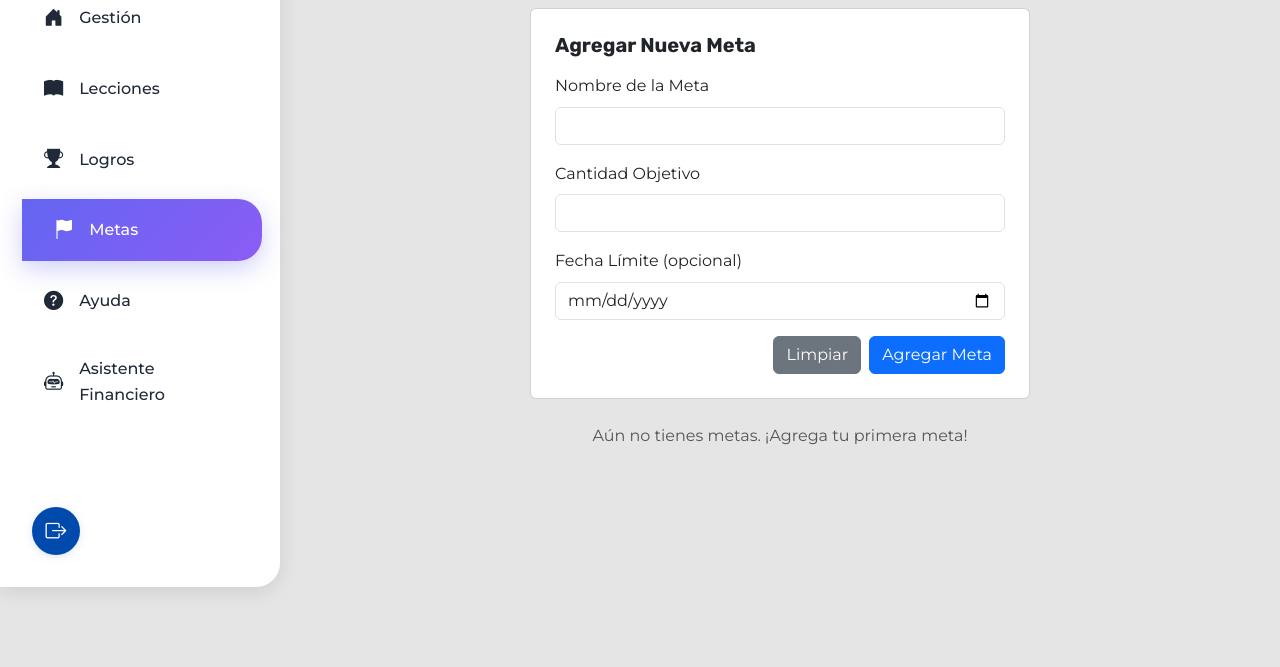
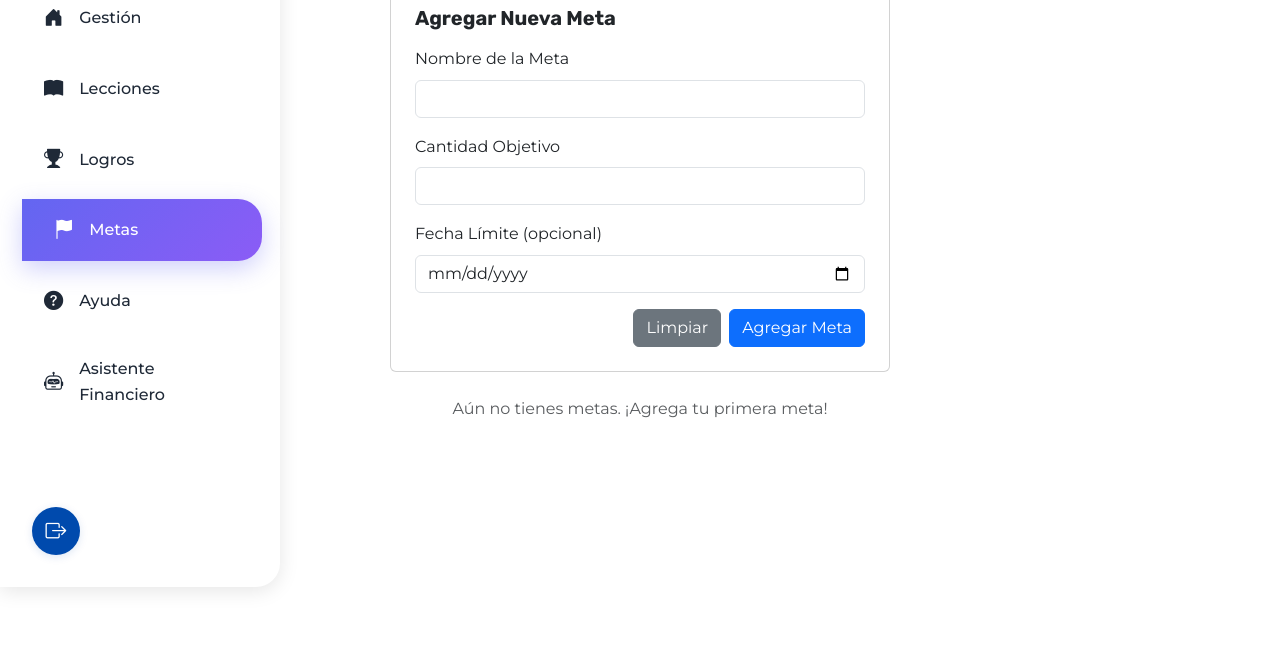
Before and after one commit to NoheliaCastro/Finx, a plain HTML site: page goals.html in a window 1280 px wide. Shown: the part 213-880 px from the top of the page. Drawn offline with nearby package versions, Linux system fonts and the light colour scheme.

Commit message:
Actualización de estilos en goals.html: se unificó el fondo de la página y se ajustaron los estilos de las tarjetas de metas para mejorar la visualización en modo claro y oscuro. Se eliminaron reglas innecesarias y se optimizó el diseño de la barra de navegación.

```diff
--- a/goals.html
+++ b/goals.html
@@ -13,15 +13,21 @@
     <link rel="stylesheet" href="https://cdn.jsdelivr.net/npm/bootstrap-icons@1.10.5/font/bootstrap-icons.css">
     <link rel="stylesheet" href="css/chatbot-sidebar.css">
     <style>
-        body {
-            background: #E6E5E5;
-        }
-        [data-bs-theme="dark"] body {
-            background: #181C24;
+        html, body {
+            background: #fff;
+            margin: 0;
+            padding: 0;
+            width: 100vw;
+            min-height: 100vh;
         }
         .main-section, .goals-section {
-            background: linear-gradient(135deg, var(--light-background, #fff) 0%, var(--background-color, #E6E5E5) 100%);
+            background: #fff;
             min-height: 100vh;
+            margin: 0;
+            padding: 0;
+        }
+        [data-bs-theme="dark"] html, [data-bs-theme="dark"] body {
+            background: #181C24;
         }
         [data-bs-theme="dark"] .main-section, [data-bs-theme="dark"] .goals-section {
             background: linear-gradient(135deg, #232A36 0%, #181C24 100%);
@@ -291,21 +297,13 @@
             --fun-orange: #f97316;
             --fun-yellow: #eab308;
         }
-        [data-bs-theme="dark"] .goal-card {
-            background: #fff !important;
-            color: #002366 !important;
-        }
-        @media (prefers-color-scheme: dark) {
-            .goal-card {
-                background: #fff !important;
-                color: #002366 !important;
-            }
-        }
+        /* Eliminar la regla que forzaba fondo blanco en modo oscuro */
+        /* [data-bs-theme="dark"] .goal-card { background: #fff !important; color: #002366 !important; } */
     </style>
 </head>
 <body>
     <!-- Navbar -->
-    <nav class="navbar leccion-navbar" style="background: #fff !important; box-shadow: 0 4px 20px rgba(0,0,0,0.08); min-height: 70px; border-bottom: none !important;">
+    <nav class="navbar leccion-navbar">
         <div class="container-fluid d-flex align-items-center justify-content-between" style="position:relative; min-height:70px;">
             <div style="flex:1;"></div>
             <div style="flex:1; display:flex; justify-content:center; align-items:center;">
@@ -321,8 +319,30 @@
         </div>
     </nav>
     <style>
+    .leccion-navbar {
+        background: #fff !important;
+    }
     [data-bs-theme="dark"] .leccion-navbar {
         background: #002366 !important;
+    }
+    /* Corregir fondo de las tarjetas de metas en modo oscuro */
+    [data-bs-theme="dark"] .goal-card {
+        background: #232A36 !important;
+        color: #EEE95B !important;
+        border-color: #EEE95B !important;
+    }
+    /* Fondo y color en modo claro */
+    .goal-card {
+        background: #fff !important;
+        color: #002366 !important;
+        border-color: #004AAD !important;
+    }
+    .main-content {
+        width: 100vw;
+        min-height: 100vh;
+        margin: 0;
+        padding: 0;
+        background: transparent;
     }
     </style>
     <!-- Sidebar -->
@@ -383,7 +403,7 @@
     </nav>
     <!-- Contenido principal -->
     <main class="main-content">
-        <section class="container py-5">
+        <section class="goals-section w-100 py-5">
             <h1 class="mb-4 goal-title">My Financial Goals</h1>
             <!-- Formulario para agregar meta -->
             <div class="card p-4 mb-4" style="max-width:500px;margin:auto;">
```
